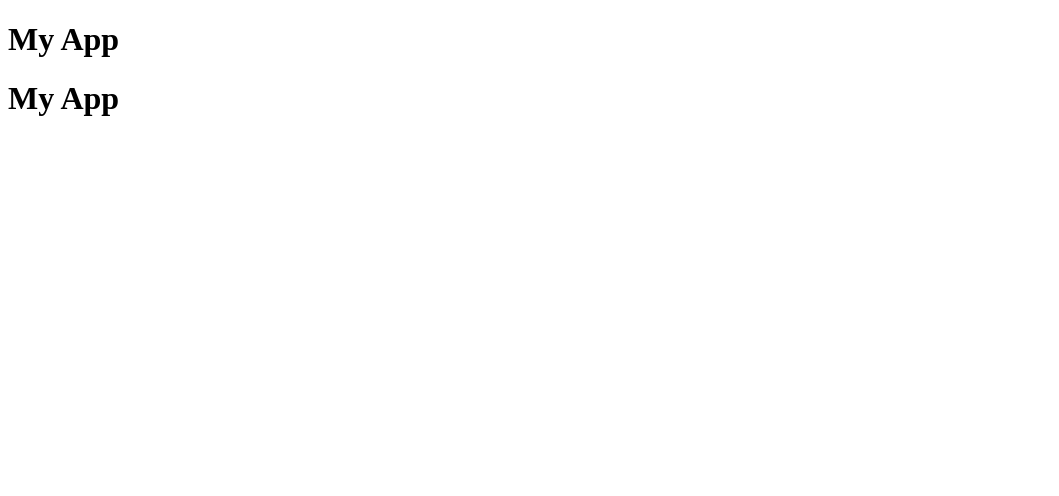
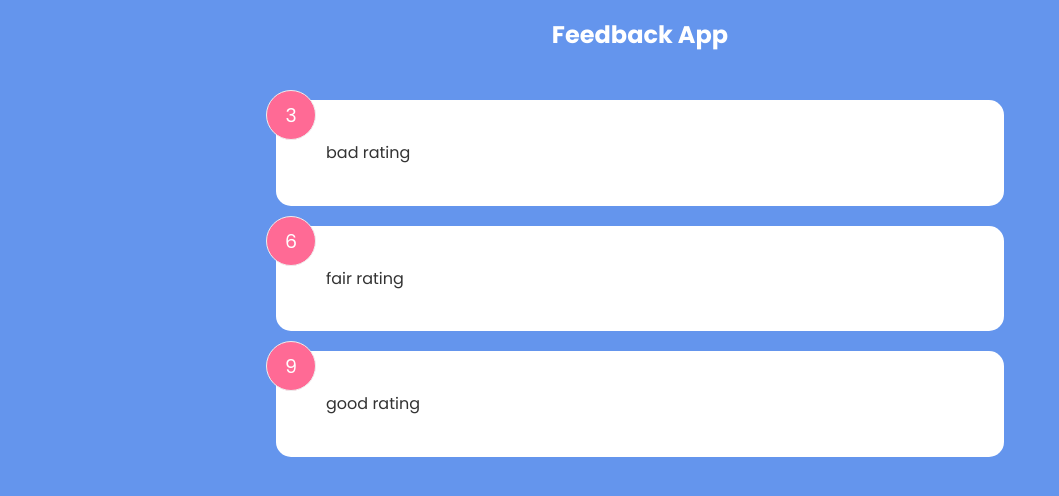
Before and after one commit to carinyperez/feedback-app, a React (Create React App) app: page / in a window 1280 px wide. Shown: the top 496 px of the page, without its empty margins (0-1059 px from the left). Built offline with nearby package versions, Linux system fonts and the light colour scheme.

Commit message:
feat: add a feedback list and a feedback item

```diff
--- a/src/App.js
+++ b/src/App.js
@@ -1,13 +1,18 @@
-import {Header} from "./components/header";
+import Header from "./components/Header";
+import FeedbackList from './components/FeedbackList';
+import {useState} from 'react';
+import FeedbackData from './data/FeedbackData';
+
 
 export default function App() {
+	const [feedback, setFeedback] = useState(FeedbackData)
+
 	return (
 		<>
-			<Header text={true}/>
+			<Header />
 			<div className='container'>
-				<h1>My App</h1>
+				<FeedbackList feedback={feedback}/>
 			</div>
 		</>
-
 	)
 }
--- /dev/null
+++ b/src/components/FeedbackItem.jsx
@@ -0,0 +1,11 @@
+
+const FeedbackItem = ({key, item}) => {
+	return (
+		<div className='card' key={key}>
+			<div className='num-display'>{item.rating}</div>
+			<div className='text-display'>{item.text}</div>
+		</div>
+	)
+}
+
+export default FeedbackItem;
--- /dev/null
+++ b/src/components/FeedbackList.jsx
@@ -0,0 +1,15 @@
+import FeedbackItem from './FeedbackItem';
+
+const FeedbackList = ({feedback}) => {
+
+	return (
+		(!feedback || feedback.length === 0) ? <p>No feedback</p> :
+		<div>
+			{feedback.map(item => (
+				<FeedbackItem key={item.id} item={item}/>
+				)
+		    )}
+		</div>
+	)
+}
+export default FeedbackList;
--- a/src/components/header.jsx
+++ b/src/components/header.jsx
@@ -2,23 +2,24 @@
 import PropTypes from 'prop-types';
 
 const defaultProps = {
-	text: 'Feedback UI'
+	text: 'Feedback App'
 }
 
 const propTypes = {
 	text: PropTypes.string
 }
 
-export const Header = ({text}) => {
+const Header = ({text}) => {
 	return (
 		<header>
 			<div className='container'>
-				<h1>My App</h1>
-				<h2>{text}</h2>
+				<h2 style={{color: 'white'}}>{text}</h2>
 			</div>
 		</header>
 	)
 }
 
+export default Header;
+
 Header.defaultProps = defaultProps;
 Header.propTypes = propTypes;
--- /dev/null
+++ b/src/data/FeedbackData.js
@@ -0,0 +1,18 @@
+const FeedbackData = [
+	{
+		id: 1,
+		rating: 3,
+		text: 'bad rating'
+	},
+	{
+		id: 2,
+		rating: 6,
+		text: 'fair rating'
+	},
+	{
+		id: 3,
+		rating: 9,
+		text: 'good rating'
+	}
+]
+export default FeedbackData;
--- a/src/index.css
+++ b/src/index.css
@@ -1 +1,230 @@
-/* global stylesheet */
+@import url('https://fonts.googleapis.com/css2?family=Poppins:wght@400;600;700&display=swap');
+
+* {
+  box-sizing: border-box;
+  margin: 0;
+  padding: 0;
+}
+
+body {
+  font-family: 'Poppins', sans-serif;
+  background-color: cornflowerblue;
+  color: #fff;
+  line-height: 1.6;
+}
+
+ul {
+  list-style: none;
+}
+
+.container {
+  max-width: 768px;
+  margin: auto;
+  padding: 0 20px;
+}
+
+header {
+  height: 70px;
+  width: 100%;
+  display: flex;
+  justify-content: space-between;
+  align-items: center;
+  margin-bottom: 30px;
+}
+
+.card {
+  background-color: #fff;
+  color: #333;
+  border-radius: 15px;
+  padding: 40px 50px;
+  margin: 20px 0;
+  position: relative;
+}
+
+.card.reverse {
+  background-color: rgba(0, 0, 0, 0.4);
+  color: #fff;
+}
+
+.card h2 {
+  font-size: 22px;
+  font-weight: 600;
+  text-align: center;
+}
+
+.rating {
+  display: flex;
+  align-items: center;
+  justify-content: space-around;
+  margin: 30px 0 40px;
+}
+
+.rating li,
+.num-display {
+  position: relative;
+  background: #f4f4f4;
+  width: 50px;
+  height: 50px;
+  padding: 10px;
+  text-align: center;
+  border-radius: 50%;
+  font-size: 19px;
+  border: 1px #eee solid;
+  transition: 0.3s;
+}
+
+.rating li label {
+  position: absolute;
+  top: 50%;
+  left: 50%;
+  width: 50px;
+  height: 50px;
+  padding: 10px;
+  border-radius: 50%;
+  transform: translate(-50%, -50%);
+  cursor: pointer;
+}
+
+.rating li:hover,
+.num-display {
+  background: #ff6a95;
+  color: #fff;
+}
+
+[type='radio'] {
+  opacity: 0;
+}
+
+[type='radio']:checked ~ label {
+  background: #ff6a95;
+  color: #fff;
+}
+
+.input-group {
+  display: flex;
+  flex-direction: row;
+  border: 1px solid #ccc;
+  padding: 8px 10px;
+  border-radius: 8px;
+}
+
+input {
+  flex-grow: 2;
+  border: none;
+  font-size: 16px;
+}
+
+input:focus {
+  outline: none;
+}
+
+.feedback-stats {
+  color: #fff;
+  display: flex;
+  justify-content: space-between;
+  align-items: center;
+}
+
+.num-display {
+  position: absolute;
+  top: -10px;
+  left: -10px;
+}
+
+.close,
+.edit {
+  position: absolute;
+  top: 10px;
+  right: 20px;
+  cursor: pointer;
+  background: none;
+  border: none;
+}
+
+.edit {
+  right: 40px;
+}
+
+.btn {
+  color: #fff;
+  border: 0;
+  border-radius: 8px;
+  color: #fff;
+  width: 100px;
+  height: 40px;
+  cursor: pointer;
+}
+
+.btn-primary {
+  background-color: #202142;
+}
+
+.btn-secondary {
+  background: #ff6a95;
+}
+
+.btn:hover {
+  transform: scale(0.98);
+  opacity: 0.9;
+}
+
+.btn:disabled {
+  background-color: #cccccc;
+  color: #333;
+  cursor: auto;
+}
+
+.btn:disabled:hover {
+  transform: scale(1);
+  opacity: 1;
+}
+
+.message {
+  padding-top: 10px;
+  text-align: center;
+  color: rebeccapurple;
+}
+
+/* FIX: Remove position: absolute to keep about icon at the bottom of the
+ * document */
+.about-link {
+  display: flex;
+  justify-content: flex-end;
+}
+
+/* FIX: Remove position: absolute to keep about icon at the bottom of the
+ * document */
+.about-link a {
+  color: #fff;
+  cursor: pointer;
+}
+
+.about-link a:hover {
+  color: #ff6a95;
+}
+
+.about h1 {
+  margin-bottom: 20px;
+}
+
+.about p {
+  margin: 10px 0;
+}
+
+@media (max-width: 600px) {
+  .rating li {
+    margin: 10px 3px;
+  }
+
+  .rating {
+    display: flex;
+    align-items: center;
+    justify-content: center;
+    flex-wrap: wrap;
+    margin: 30px 0 40px;
+  }
+
+  .input-group input {
+    width: 80%;
+  }
+}
```
